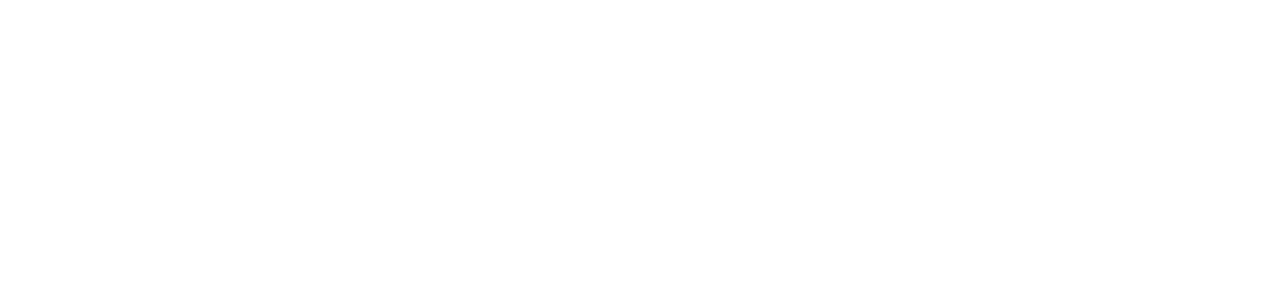
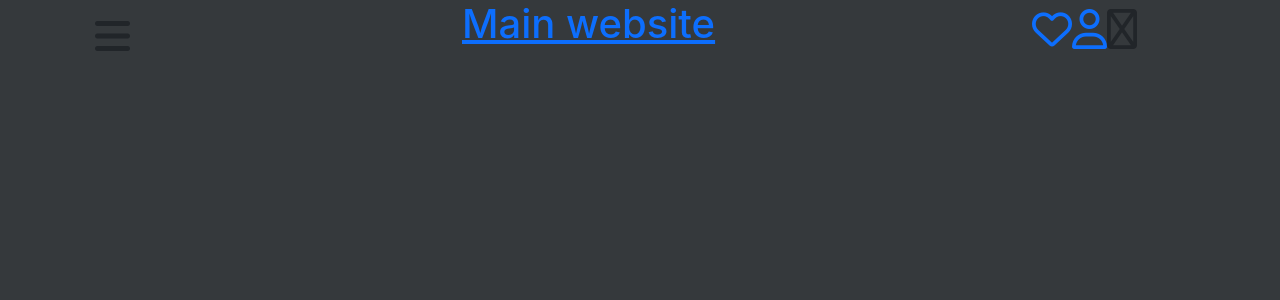
Before and after one commit to khalilelamraoui/Fashion-Store, a React (Create React App) app: page / in a window 1280 px wide. Shown: the top 300 px of the page. Built offline with nearby package versions, Linux system fonts and the light colour scheme; a web font is replaced by a local one.

Commit message:
header update 1

```diff
--- a/public/index.html
+++ b/public/index.html
@@ -27,11 +27,14 @@
     <!-- Bootstrap -->
     <link href="https://cdn.jsdelivr.net/npm/bootstrap@5.0.2/dist/css/bootstrap.min.css" rel="stylesheet" integrity="sha384-EVSTQN3/azprG1Anm3QDgpJLIm9Nao0Yz1ztcQTwFspd3yD65VohhpuuCOmLASjC" crossorigin="anonymous">
 
+    <link rel="stylesheet" href="https://cdn.jsdelivr.net/npm/@fortawesome/fontawesome-free@5.15.4/css/fontawesome.min.css" integrity="sha384-jLKHWM3JRmfMU0A5x5AkjWkw/EYfGUAGagvnfryNV3F9VqM98XiIH7VBGVoxVSc7" crossorigin="anonymous">
+
     <title>XXXXX</title>
   </head>
   <body>
     <noscript>You need to enable JavaScript to run this app.</noscript>
     <div id="root"></div>
+
     <!--
       This HTML file is a template.
       If you open it directly in the browser, you will see an empty page.
--- a/src/App.css
+++ b/src/App.css
@@ -1,2 +1,12 @@
 /*Fonts*/
 @import url('https://fonts.cdnfonts.com/css/good-times-2');/*  font-family: 'Good Times Rg', sans-serif;  */
+
+
+body{
+    margin: 0;
+    padding: 0;
+    background-color: #35393C;
+}
+.container{
+
+}
--- a/src/App.js
+++ b/src/App.js
@@ -1,10 +1,13 @@
 
 import './App.css';
+import Header from './components/Header'
 
 function App() {
   return (
     <div className="App">
-
+      <div className="container">
+        <Header />
+      </div>
     </div>
   );
 }
--- /dev/null
+++ b/src/components/Header.jsx
@@ -0,0 +1,33 @@
+export default function Header(){
+    return(
+        <div>
+            <div className="row">
+                <div className="col-1">
+                    <button class="btn fs-1" type="button" data-bs-toggle="offcanvas" data-bs-target="#offcanvasWithBothOptions" aria-controls="offcanvasWithBothOptions"><i class="fa-solid fa-bars"></i></button>
+
+                    <div class="offcanvas offcanvas-start" data-bs-scroll="true" tabindex="-1" id="offcanvasWithBothOptions" aria-labelledby="offcanvasWithBothOptionsLabel">
+                        <div class="offcanvas-header">
+                            <h5 class="offcanvas-title" id="offcanvasWithBothOptionsLabel">Backdrop with scrolling</h5>
+                            <button type="button" class="btn-close" data-bs-dismiss="offcanvas" aria-label="Close"></button>
+                        </div>
+                        <div class="offcanvas-body">
+                            <p>Try scrolling the rest of the page to see this option in action.</p>
+                        </div>
+                    </div>
+                </div>
+                <div className="col-3"></div>
+                <div className="col-4">
+                    <h1><a href="index.html">Main website</a></h1>
+                </div>
+                <div className="col-2"></div>
+                <div className="col-2 fs-1">
+                    <a href="#"><i class="fa-regular fa-heart"></i></a>
+                    <a href="#"><i class="fa-regular fa-user"></i></a>
+                    <a href="#"></a>
+                    <i class="fa-regular fa-cart-arrow-down"></i>
+                </div>
+            </div>
+
+        </div>
+    )
+}
```
Also changed, not shown: src/components/Header.js (deleted, +0 -7 lines), src/index.jsx (renamed from src/index.js).
